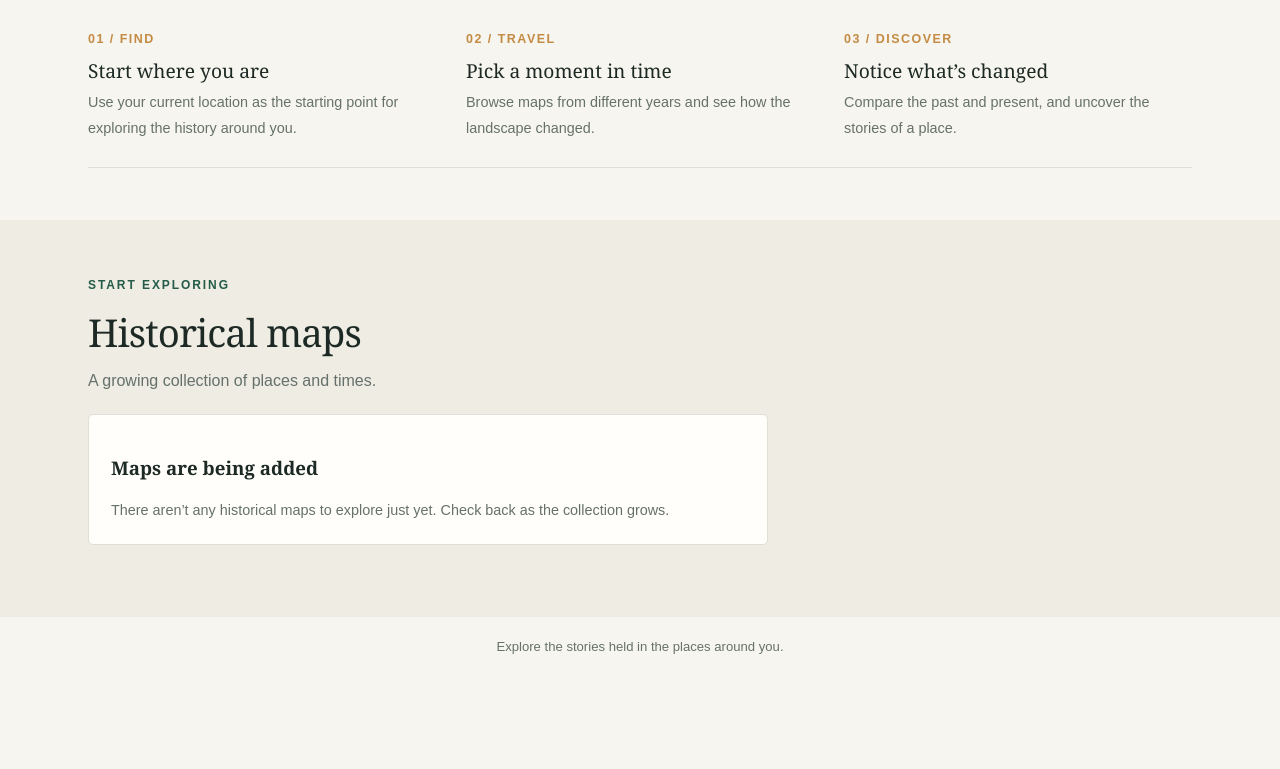
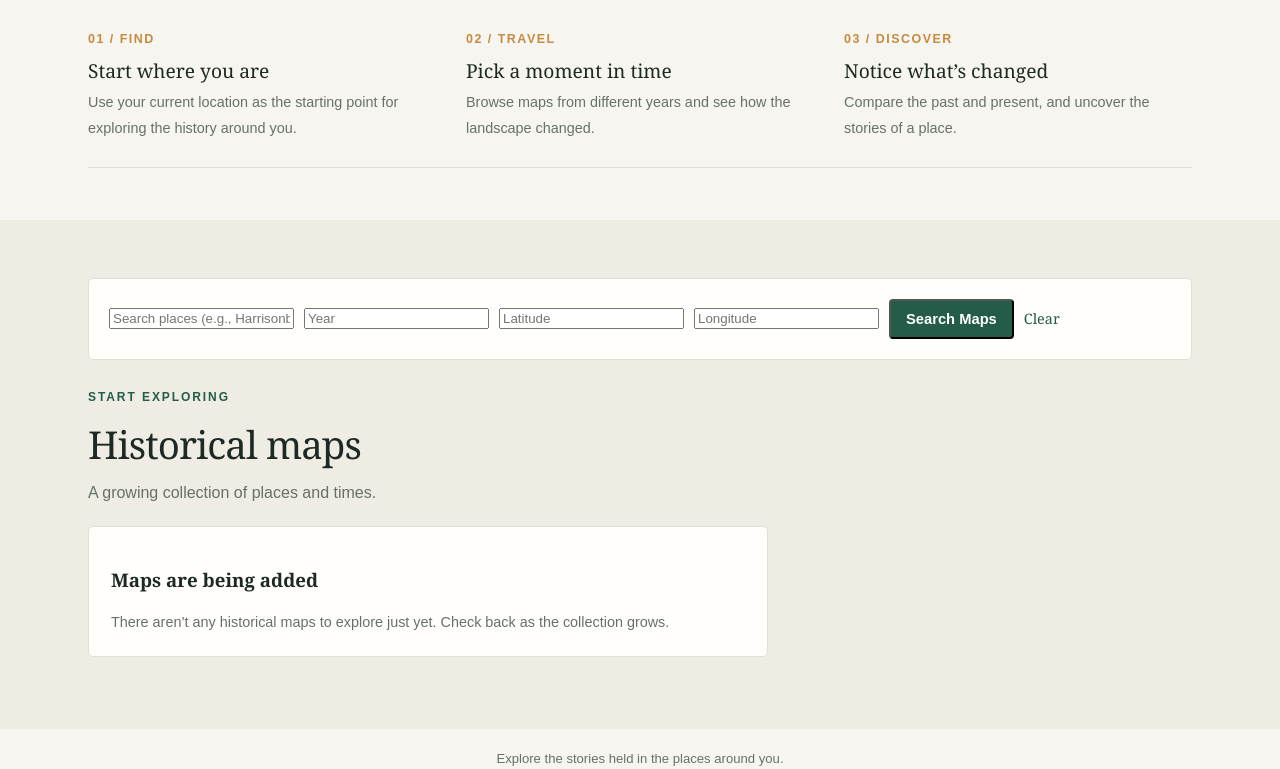
Before and after one commit to CS-347-F26/team-6-final-project, a Django app: page / in a window 1280 px wide. Shown: the part 868-1637 px from the top of the page. Before the commit the page ends 1522 px from the top, so only its background shows below. Run offline with Django 5.2, Linux system fonts and the light colour scheme; data that the repository does not hold is empty.

Commit message:
Added user input to be able to search for maps

```diff
--- /dev/null
+++ b/catalog/forms.py
@@ -0,0 +1,15 @@
+# catalog/forms.py
+from django import forms
+
+class MapSearchForm(forms.Form):
+    query = forms.CharField(
+        required=False,
+        widget=forms.TextInput(attrs={'placeholder': 'Search places (e.g., Harrisonburg)...'})
+    )
+    year = forms.IntegerField(
+        required=False,
+        widget=forms.NumberInput(attrs={'placeholder': 'Year'})
+    )
+    # Optional: basic coordinate search (point inside the bounds)
+    lat = forms.FloatField(required=False, widget=forms.NumberInput(attrs={'placeholder': 'Latitude'}))
+    lng = forms.FloatField(required=False, widget=forms.NumberInput(attrs={'placeholder': 'Longitude'}))
--- a/catalog/templates/catalog/home.html
+++ b/catalog/templates/catalog/home.html
@@ -73,6 +73,16 @@
 
         <section class="maps" id="maps">
             <div class="maps-inner">
+                <div class="search-container" style="margin-bottom: 30px; background: var(--white); padding: 20px; border-radius: 5px; border: 1px solid var(--line);">
+                    <form method="GET" action="{% url 'home' %}" style="display: flex; gap: 10px; flex-wrap: wrap; align-items: center;">
+                        {{ form.query }}
+                        {{ form.year }}
+                        {{ form.lat }}
+                        {{ form.lng }}
+                        <button type="submit" class="button" style="padding: 10px 15px;">Search Maps</button>
+                        <a href="{% url 'home' %}" style="color: var(--green); text-decoration: none; font-size: 0.9rem;">Clear</a>
+                    </form>
+                </div>
                 <p class="eyebrow">{% trans "Start exploring" %}</p>
                 <h2>{% trans "Historical maps" %}</h2>
                 <p class="maps-subtitle">{% trans "A growing collection of places and times." %}</p>
--- a/catalog/views.py
+++ b/catalog/views.py
@@ -1,12 +1,38 @@
 from django.shortcuts import render
-
+from django.db.models import Q
 from .models import HistoricalMap
+from .forms import MapSearchForm
 
 
 def home(request):
+    form = MapSearchForm(request.GET)
     maps = HistoricalMap.objects.all()
-    return render(request, "catalog/home.html", {"maps": maps})
 
+    if form.is_valid():
+        query = form.cleaned_data.get('query')
+        year = form.cleaned_data.get('year')
+        lat = form.cleaned_data.get('lat')
+        lng = form.cleaned_data.get('lng')
+
+        # Filter by name/location text in the title or source
+        if query:
+            maps = maps.filter(
+                Q(title__icontains=query) |
+                Q(source__icontains=query)
+            )
+
+        # Filter by exact year
+        if year:
+            maps = maps.filter(year=year)
+
+        # Filter by coordinates (is the point inside the map's bounding box?)
+        if lat is not None and lng is not None:
+            maps = maps.filter(
+                south__lte=lat, north__gte=lat,
+                west__lte=lng, east__gte=lng
+            )
+
+    return render(request, "catalog/home.html", {"maps": maps, "form": form})
 
 def settings(request):
     return render(request, "catalog/settings.html")
```
Also changed, not shown: historical_maps/HarrisonburgMap_6dzXitZ.jpg (added), 1 other file.
